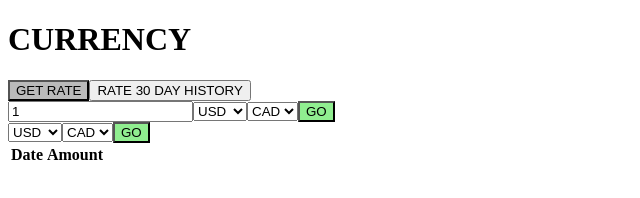
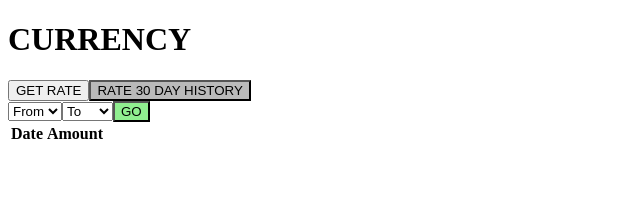
Before and after one commit to BumbleB2na/react-currency-converter, a React app in the folder currency-converter/currency/: page / in a window 1280 px wide. Both pictures are taken after a click on the button "RATE 30 DAY HISTORY". Shown: the whole page, without its empty margins (0-640 px from the left). Built offline with nearby package versions, Linux system fonts and the light colour scheme; no server answers.

Commit message:
functioning nav
nav buttons react to click and visible view toggles

```diff
--- a/currency-converter/currency/src/index.css
+++ b/currency-converter/currency/src/index.css
@@ -5,6 +5,14 @@ nav button.active,
 nav button.active:hover {
   background-color: #bababa;
 }
+
+.view {
+  display: none;
+}
+.view.active {
+  display: block;
+}
+
 form input[type="submit"] {
   background-color: lightgreen;
 }
--- a/currency-converter/currency/src/index.js
+++ b/currency-converter/currency/src/index.js
@@ -10,31 +10,46 @@ class Currency extends React.Component {
     constructor(props) {
         super(props);
         this.state = {
-            getRateActive: true
+            isRateActive: true
         }
+        this.handleClickNavButton = this.handleClickNavButton.bind(this);
+    }
+    handleClickNavButton(value) {
+        this.setState({
+            isRateActive: value
+        });
     }
     render() {
-        const activeRate = (this.state.getRateActive) ? 'active' : '';
-        const activeHistory = (this.state.getRateActive) ? '' : 'active';
         return (
             <div>
                 <h1>CURRENCY</h1>
-                <Nav getRateActive={true} />
-                <GetRate className={activeRate} />
-                <ThirtyDayHistory className={activeHistory} />
+                <Nav onClickNavButton={this.handleClickNavButton} isRateActive={this.state.isRateActive} />
+                <GetRate isRateActive={this.state.isRateActive} />
+                <ThirtyDayHistory isRateActive={this.state.isRateActive} />
             </div>
         );
     }
 }
 
 class Nav extends React.Component {
+    constructor(props) {
+        super(props);
+        this.handleClickRate = this.handleClickRate.bind(this);
+        this.handleClickHistory = this.handleClickHistory.bind(this);
+    }
+    handleClickRate(e) {
+        this.props.onClickNavButton(true);
+    }
+    handleClickHistory(e) {
+        this.props.onClickNavButton(false);
+    }
     render() {
-        const activeRate = (this.props.getRateActive) ? 'active' : '';
-        const activeHistory = (this.props.getRateActive) ? '' : 'active';
+        const activeRate = (this.props.isRateActive) ? 'active' : '';
+        const activeHistory = (this.props.isRateActive) ? '' : 'active';
         return (
             <nav>
-                <button className={activeRate}>GET RATE</button>
-                <button className={activeHistory}>RATE 30 DAY HISTORY</button>
+                <button onClick={this.handleClickRate} className={activeRate}>GET RATE</button>
+                <button onClick={this.handleClickHistory} className={activeHistory}>RATE 30 DAY HISTORY</button>
             </nav>
         );
     }
@@ -44,9 +59,9 @@ class GetRate extends React.Component {
     constructor(props) {
         super(props);
         this.state = {
-            amount: '1',
-            from: 'USD',
-            to: 'CAD',
+            amount: '',
+            from: '',
+            to: '',
             results: [],
             resultMessage: '',
         };
@@ -71,6 +86,12 @@ class GetRate extends React.Component {
         });
     }
     handleSubmit(e) {
+        if(!this.state.amount || !this.state.from || !this.state.to) {
+            this.setState({
+                resultMessage: `Please ensure no input fields are empty to get rates`
+            });
+            return;
+        }
         if(this.state.from === this.state.to) {
             this.setState({
                 resultMessage: `${this.state.amount} ${this.state.from} = ${this.state.amount} ${this.state.to}`
@@ -96,10 +117,9 @@ class GetRate extends React.Component {
         })
     }
     render() {
-        const activeRate = (this.props.getRateActive) ? 'active' : '';
-        const activeHistory = (this.props.getRateActive) ? '' : 'active';
+        const activeRate = (this.props.isRateActive) ? 'view active' : 'view';
         return (
-            <div id="getRate">
+            <div id="getRate" className={activeRate}>
                 <InputFormGetRate
                     amount={this.state.amount}
                     from={this.state.from}
@@ -163,8 +183,8 @@ class ThirtyDayHistory extends React.Component {
     constructor(props) {
         super(props);
         this.state = {
-            from: 'USD',
-            to: 'CAD',
+            from: '',
+            to: '',
             results: [],
             resultDateRange: '',
             resultGraphData: []
@@ -172,10 +192,6 @@ class ThirtyDayHistory extends React.Component {
         this.handleFromChange = this.handleFromChange.bind(this);
         this.handleToChange = this.handleToChange.bind(this);
         this.handleSubmit = this.handleSubmit.bind(this);
-    }
-    //show thirty day history on init
-    componentDidMount() {
-        this.getDollarHistoryAsync();
     }
     handleFromChange(value) {
         this.setState({
@@ -241,10 +257,9 @@ class ThirtyDayHistory extends React.Component {
         });
     }
     render() {
-        const activeRate = (this.props.getRateActive) ? 'active' : '';
-        const activeHistory = (this.props.getRateActive) ? '' : 'active';
+        const activeHistory = (this.props.isRateActive) ? 'view ' : 'view active';
         return (
-            <div id="thirtyDayHistory">
+            <div id="thirtyDayHistory" className={activeHistory}>
                 <InputFormGetHistory
                     from={this.state.from}
                     to={this.state.to}
```
